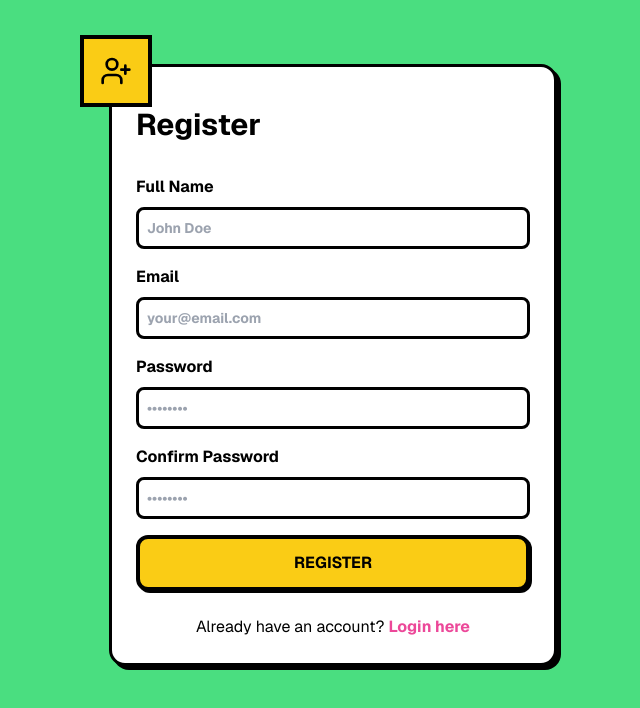
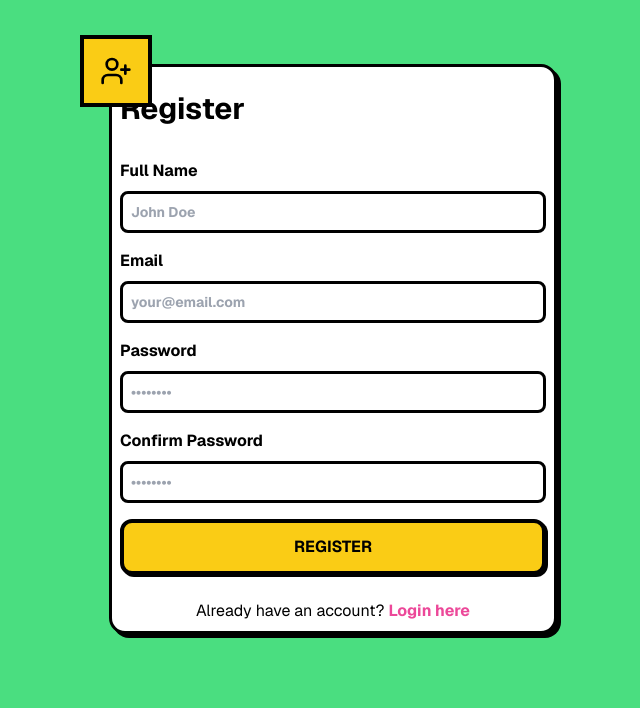
Before and after one commit to alfathmuqoddas/dinoland-fe-next, a Next.js app: page /register in a window 1280 px wide. Shown: the top 708 px of the page, without its empty margins (307-947 px from the left). Built offline with nearby package versions, Linux system fonts and the light colour scheme.

Commit message:
update: adjust card style

```diff
--- a/src/app/globals.css
+++ b/src/app/globals.css
@@ -63,7 +63,7 @@
 }
 
 .brutalist-card {
-  @apply relative brutalist-style p-2 md:p-6 transform transition-transform duration-200 hover:scale-[1.02];
+  @apply relative brutalist-style p-2 transform transition-transform duration-200 hover:scale-[1.02];
 }
 
 .brutalist-input {
--- a/src/components/Card/ProductCard.tsx
+++ b/src/components/Card/ProductCard.tsx
@@ -5,7 +5,7 @@ export default function ProductCard({ product }: { product: TProduct }) {
   return (
     <Link key={product.id} href={`/products/details/${product.id}`}>
       <div className="brutalist-card group">
-        <div className="relative overflow-hidden mb-4 border-[3px] rounded-[12px] border-black">
+        <div className="relative overflow-hidden border-[3px] rounded-[12px] border-black">
           <img
             src={`https://picsum.photos/seed/${product.name}/320/180`}
             alt={product.name}
@@ -18,7 +18,7 @@ export default function ProductCard({ product }: { product: TProduct }) {
             ${product.price}
           </div>
         </div>
-        <h3 className="text-base md:text-xl font-bold mb-2">{product.name}</h3>
+        <h3 className="text-base md:text-xl font-bold mt-2">{product.name}</h3>
       </div>
     </Link>
   );
```
